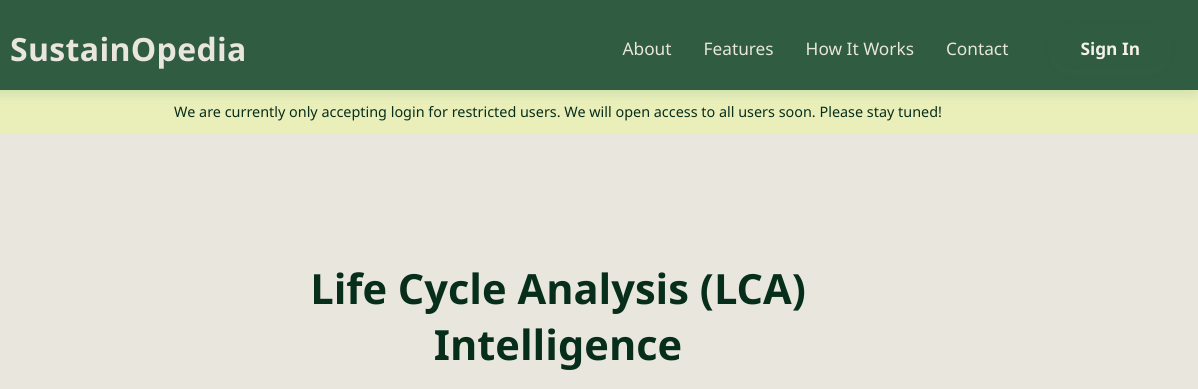
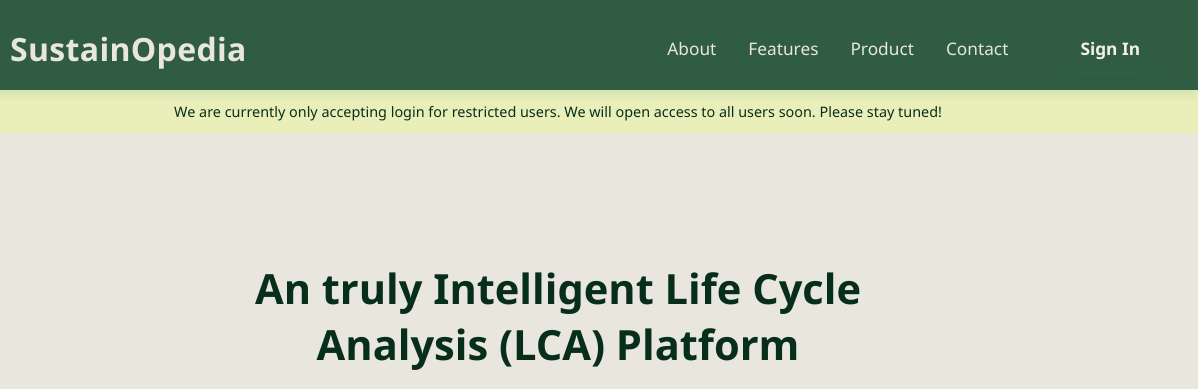
Before and after one commit to rainchannn123/sustainopedia_web, a website: page public/welcome.html in a window 1280 px wide. Shown: the top 389 px of the page, 82-1280 px from the left. Drawn offline with Linux system fonts and the light colour scheme.

```diff
--- a/public/welcome.html
+++ b/public/welcome.html
@@ -20,7 +20,7 @@
             <nav class="welcome-nav">
                 <a href="#about" class="nav-link">About</a>
                 <a href="#features" class="nav-link">Features</a>
-                <a href="#how" class="nav-link">How It Works</a>
+                <a href="#product" class="nav-link">Product</a>
                 <a href="#contact" class="nav-link">Contact</a>
             </nav>
             <div class="header-actions">
@@ -31,7 +31,7 @@
     <main class="welcome-main">
         <p class="top-temp-banner">We are currently only accepting login for restricted users. We will open access to all users soon. Please stay tuned!</p>
         <section class="hero">
-            <h1 class="hero-title">Life Cycle Analysis (LCA) Intelligence</h1>
+            <h1 class="hero-title">An truly Intelligent Life Cycle Analysis (LCA) Platform</h1>
             <p class="hero-sub">Ask anything about environmental impact, carbon footprint, or sustainability. SustainOpedia's AI-powered chat delivers trusted, data-driven answers from the world's best LCA databases.</p>
             <a href="login.html" class="get-started-btn">Get Started</a>
         </section>
```
